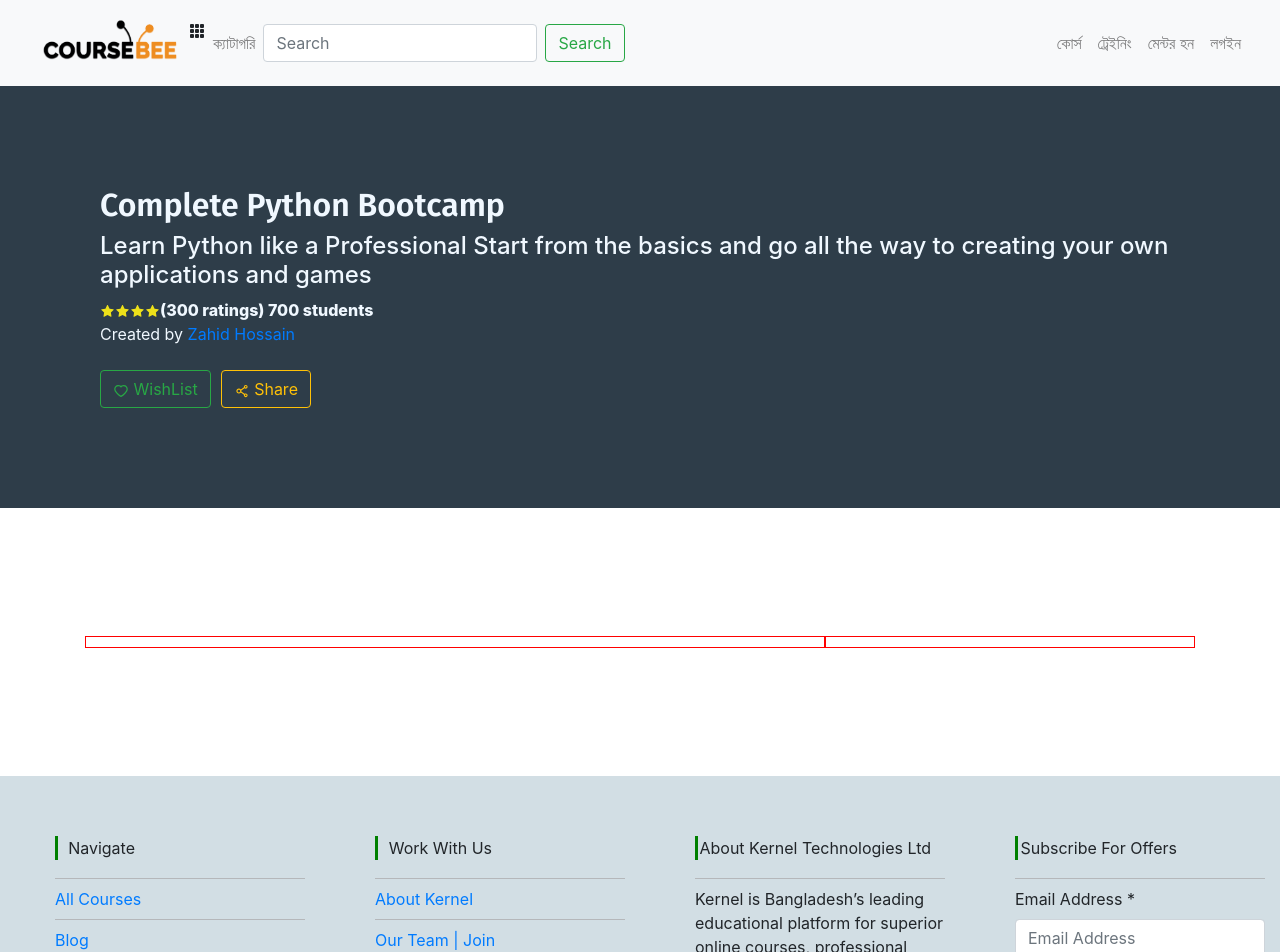
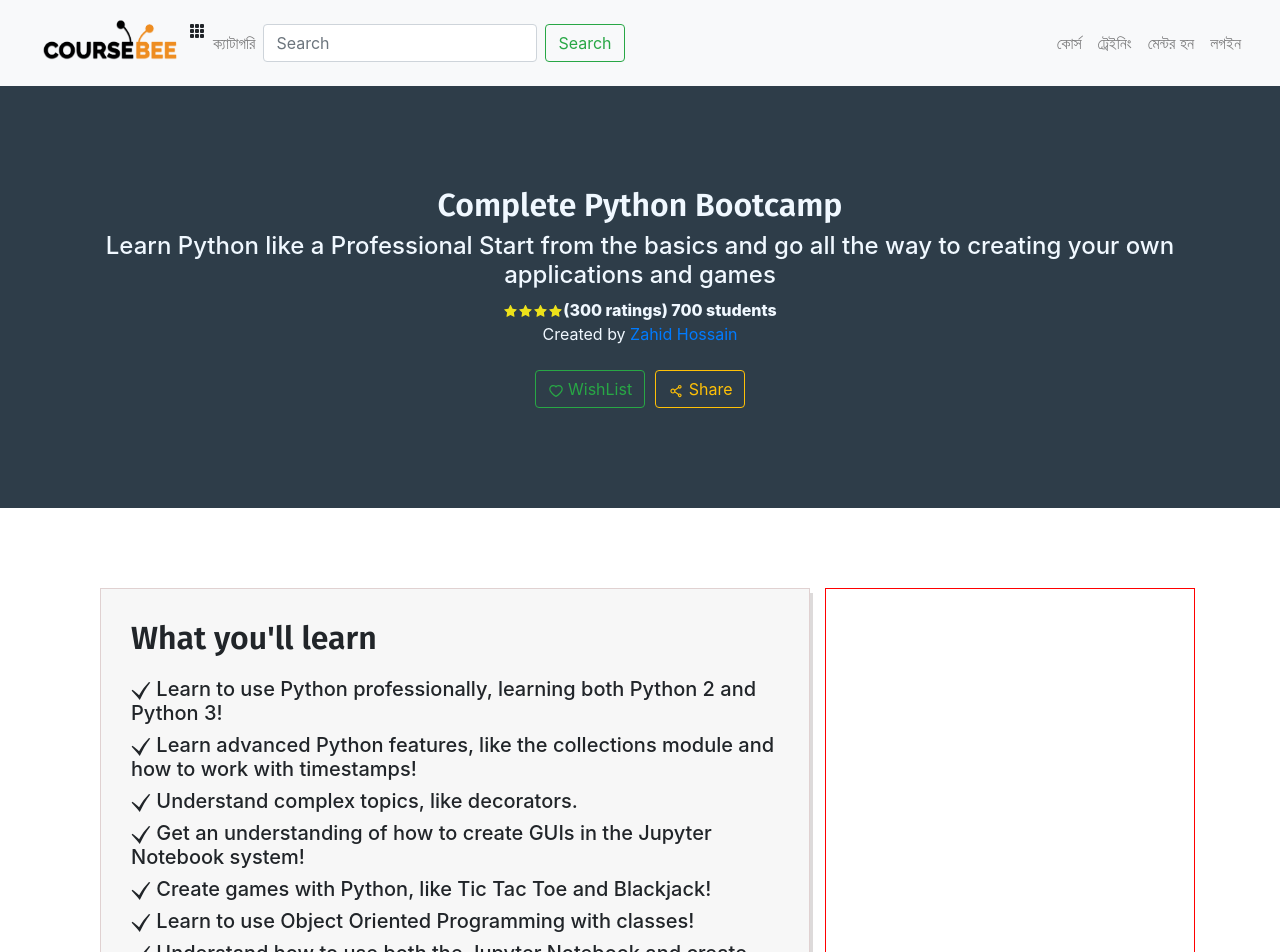
Before and after one commit to krnltech/coursebee-client, a Next.js app: page /courseDetails in a window 1280 px wide. Shown: the top 952 px of the page. Built offline with nearby package versions, Linux system fonts and the light colour scheme.

Commit message:
add: course summary

```diff
--- a/components/course-banner/CourseBanner.module.css
+++ b/components/course-banner/CourseBanner.module.css
@@ -2,7 +2,7 @@
 .courseBanner {
   background-color: #2e3d49;
   padding: 100px;
-  text-align: left;
+  text-align: center;
   color: aliceblue;
 }
 .courseBanner h2 {
--- /dev/null
+++ b/components/course-summary/CourseSummary.js
@@ -0,0 +1,62 @@
+import { useState } from "react";
+
+import { GiCheckMark } from "react-icons/gi";
+import styles from "./CourseSummary.module.css";
+
+const CourseSummary = () => {
+  const [courseInfo, setCourseInfo] = useState([
+    {
+      info:
+        "Learn to use Python professionally, learning both Python 2 and Python 3!",
+      id: 1,
+    },
+    {
+      info:
+        "Learn advanced Python features, like the collections module and how to work with timestamps!",
+      id: 2,
+    },
+    {
+      info: "Understand complex topics, like decorators.",
+      id: 3,
+    },
+    {
+      info:
+        "Get an understanding of how to create GUIs in the Jupyter Notebook system!",
+      id: 4,
+    },
+    {
+      info: "Create games with Python, like Tic Tac Toe and Blackjack!",
+      id: 5,
+    },
+    {
+      info: "Learn to use Object Oriented Programming with classes!",
+      id: 6,
+    },
+    {
+      info:
+        "Understand how to use both the Jupyter Notebook and create .py files.",
+      id: 7,
+    },
+    {
+      info: "Build a complete understanding of Python from the ground up!",
+      id: 8,
+    },
+  ]);
+
+  return (
+    <>
+      <div className={styles.summary}>
+        <h2 style={{ marginBottom: "20px" }}>What you'll learn</h2>
+        {courseInfo.map((summary) => (
+          <div key={summary.id}>
+            <h5>
+              <GiCheckMark /> {summary.info}
+            </h5>
+          </div>
+        ))}
+      </div>
+    </>
+  );
+};
+
+export default CourseSummary;
--- /dev/null
+++ b/components/course-summary/CourseSummary.module.css
@@ -0,0 +1,6 @@
+.summary {
+  border: 1px solid rgb(224, 209, 209);
+  padding: 30px;
+  background-color: rgb(247, 247, 247);
+  box-shadow: 3px 5px #dddada;
+}
--- a/pages/courseDetails.js
+++ b/pages/courseDetails.js
@@ -3,6 +3,7 @@ import classNames from "classnames";
 
 import HeadComps from "../components/Head";
 import CourseBanner from "../components/course-banner/CourseBanner";
+import CourseSummary from "../components/course-summary/CourseSummary";
 
 const CourseDetails = () => {
   return (
@@ -29,7 +30,8 @@ const CourseDetails = () => {
 
       <section className={classNames(styles.layer, "container")}>
         <div className="row">
-          <div className="col-md-8" style={{ border: "1px solid red", padding: "5px" }}>
+          <div className="col-md-8">
+            <CourseSummary />
           </div>
           <div className="col-md-4" style={{ border: "1px solid red", padding: "5px" }}>
           </div>
--- a/styles/CourseDetails.module.css
+++ b/styles/CourseDetails.module.css
@@ -1,3 +1,3 @@
 .layer {
-  margin-bottom: 8em;
+  margin-bottom: 5em;
 }
```
Also changed, not shown: components/summary-card/SummaryCard.js (+26 -17 lines).
